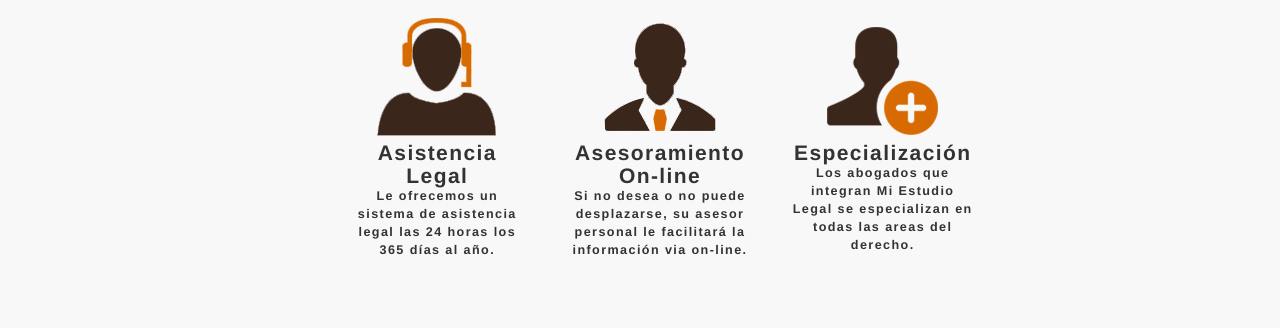
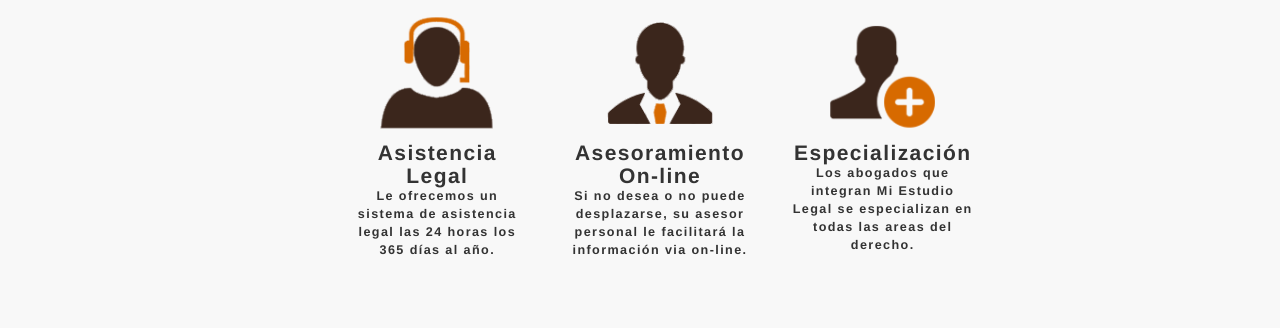
Before and after one commit to nborde/estudio_legal, a website: page public/index.html in a window 1280 px wide. Shown: the part 624-952 px from the top of the page. Drawn offline with Linux system fonts and the light colour scheme.

Commit message:
css issues

```diff
--- a/public/css/landing-page.css
+++ b/public/css/landing-page.css
@@ -187,14 +187,20 @@ ul#iconos li#icono:hover {
 }
 ul#iconos li#icono.primera {
 	background-image: url("../img/icono-automatizacion-140x140.png");
+	background-repeat: no-repeat;
+	background-size: 60% auto;
 	height: auto;
 }
 ul#iconos li#icono.segunda {
 	background-image: url("../img/icono-integracion-140x140.png");
+	background-repeat: no-repeat;
+	background-size: 60% auto;
 	height: auto;
 }
 ul#iconos li#icono.tercera {
 	background-image: url("../img/icono-logistica-140x140.png");
+	background-repeat: no-repeat;
+	background-size: 60% auto;
 	height: auto;
 }
 li#icono span {
```
